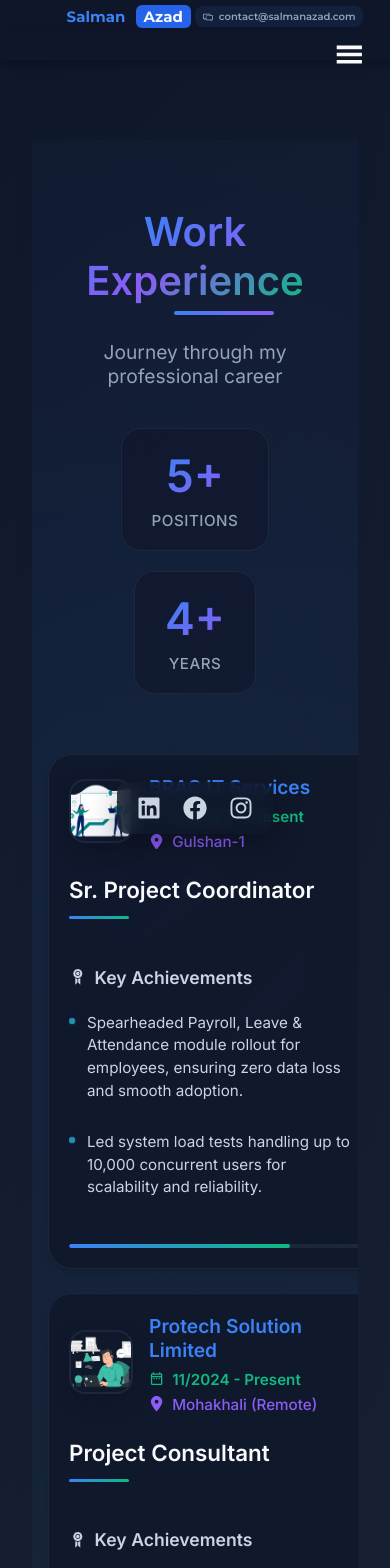
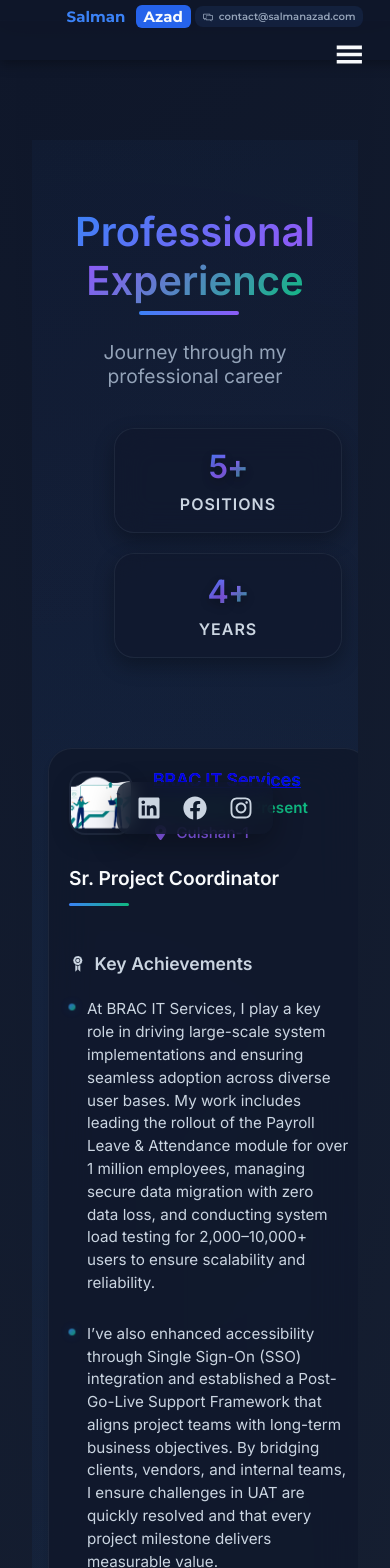
Before and after one commit to TushanSakib/salman-Portfolio, a Next.js app: page /experience in a window 390 px wide. Shown: the top 1568 px of the page. Built offline with nearby package versions, Linux system fonts and the light colour scheme.

Commit message:
Changes done in Experienc format

```diff
--- a/public/data/data.json
+++ b/public/data/data.json
@@ -8,26 +8,22 @@
         "duration": "01/2025 - Present",
         "location": "Gulshan-1",
         "website": "https://bracits.com/",
-        "image": "/images/Consultant.png",
+        "image": "/images/consultant.png",
         "responsibilities": [
-          "Spearheaded Payroll, Leave & Attendance module rollout for employees, ensuring zero data loss and smooth adoption.",
-          "Led system load tests handling up to 10,000 concurrent users for scalability and reliability.",
-          "Enhanced system accessibility by integrating Single Sign-On (SSO), improving user experience.",
-          "Established Post-Go-Live Support Framework, aligning practices for ongoing efficiency."
+          "At BRAC IT Services, I play a key role in driving large-scale system implementations and ensuring seamless adoption across diverse user bases. My work includes leading the rollout of the Payroll Leave & Attendance module for over 1 million employees, managing secure data migration with zero data loss, and conducting system load testing for 2,000–10,000+ users to ensure scalability and reliability.",
+          "I’ve also enhanced accessibility through Single Sign-On (SSO) integration and established a Post-Go-Live Support Framework that aligns project teams with long-term business objectives. By bridging clients, vendors, and internal teams, I ensure challenges in UAT are quickly resolved and that every project milestone delivers measurable value."
         ]
       },
       {
         "role": "Project Consultant",
         "company": "Protech Solution Limited",
-        "duration": "11/2024 - Present",
-        "location": "Mohakhali (Remote)",
+        "duration": "02/2025 - Present",
+        "location": "Remote, Mohakhali",
         "website": "https://gettiko.com/",
         "image": "/images/coordinator.png",
         "responsibilities": [
-          "Advised on Hanif Enterprise Digital Challan System & Tiko B2B ERP, aligning solutions with business goals.",
-          "Reduced project turnaround time by 20% by optimizing coordination between 10+ teams and stakeholders.",
-          "Enhanced ERP visibility for transport clients, automating trip challans and reducing manual work.",
-          "Facilitated stakeholder communication to align expectations and improve satisfaction."
+          " As a consultant, I’ve worked on digital transformation projects like the Hanif Enterprise Digital Challan Management System and the Tiko B2B ERP solution. My role involves aligning technical requirements with business goals, optimizing processes, and streamlining communications between clients, vendors, and internal teams.",
+          "Through structured planning and stakeholder coordination, I helped reduce project turnaround times by 20%, while contributing to improved ERP visibility and automation for the transport industry."
         ]
       },
       {
@@ -36,13 +32,10 @@
         "duration": "09/2022 - 12/2024",
         "location": "Gulshan-2",
         "website": "https://jatri.co/",
-        "image": "/images/Consultant.png",
+        "image": "/images/consultant.png",
         "responsibilities": [
-          "Managed public transport ticketing solutions serving 150M+ tickets and 10k+ daily users.",
-          "Improved project execution by 25% through better dependency management and risk mitigation.",
-          "Implemented workflow improvements reducing project timelines by 15%.",
-          "Led and mentored a team of 3 SQA engineers for 6 months.",
-          "Coordinated multiple projects with ClickUp, ensuring milestone alignment."
+          " At Jatri, I contributed to scaling public transport ticketing solutions that reached 10,000+ active users and facilitated the issuance of 150M+ tickets. I managed multiple projects simultaneously, driving efficiency improvements that cut project timelines by 15% and improved execution success rates by 25%.",
+          "I also led a team of 3 SQA engineers for 6 months, where I focused on task delegation, mentoring, and performance evaluations. My work emphasized collaboration, risk mitigation, and ensuring project milestones were consistently met."
         ]
       },
       {
@@ -51,12 +44,10 @@
         "duration": "08/2021 - 09/2022",
         "location": "Gulshan-2",
         "website": "https://jatri.co/",
-        "image": "/images/Consultant.png",
+        "image": "/images/consultant.png",
         "responsibilities": [
-          "Boosted user engagement by 40% through transport ticketing system improvements.",
-          "Conducted market research to guide product roadmap planning.",
-          "Collaborated with engineers to translate product requirements into technical specifications.",
-          "Supported agile processes including sprint planning and reviews."
+          "In this role, I worked closely with product managers and engineers to shape the development of transportation ticketing systems. By conducting market research, analyzing trends, and participating in agile sprints, I supported B2B service enhancements that increased user engagement by 40%.",
+          "I translated business needs into technical requirements, ensuring engineering teams had clear specifications and roadmaps to deliver impactful solutions."
         ]
       },
       {
@@ -65,10 +56,9 @@
         "duration": "03/2020 - 02/2021",
         "location": "Gulshan-1",
         "website": "",
-        "image": "/images/Consultant.png",
+        "image": "/images/consultant.png",
         "responsibilities": [
-          "Resolved 100% of escalated desktop and laptop network issues.",
-          "Maintained and managed inventory of over 5M network equipment items."
+          "At Amber IT, I provided technical support for network troubleshooting and hardware management, resolving escalated customer issues with a 100% success rate. Additionally, I maintained and managed equipment inventory worth over 5 million BDT, ensuring operational reliability and resource optimization."
         ]
       }
     ]
--- a/src/app/experience/about.module.css
+++ b/src/app/experience/about.module.css
@@ -24,38 +24,6 @@
     radial-gradient(circle at 80% 80%, rgba(139, 92, 246, 0.08) 0%, transparent 50%),
     radial-gradient(circle at 40% 60%, rgba(16, 185, 129, 0.04) 0%, transparent 50%);
   pointer-events: none;
-}
-
-/* Loading States */
-.loadingContainer {
-  display: flex;
-  justify-content: center;
-  align-items: center;
-  min-height: 100vh;
-  background: linear-gradient(135deg, #0f172a 0%, #1e293b 100%);
-}
-
-.loadingSpinner {
-  text-align: center;
-  color: #94a3b8;
-  font-size: 1.2rem;
-}
-
-.loadingSpinner::before {
-  content: '';
-  display: block;
-  width: 40px;
-  height: 40px;
-  margin: 0 auto 20px;
-  border: 3px solid rgba(59, 130, 246, 0.1);
-  border-top: 3px solid #3b82f6;
-  border-radius: 50%;
-  animation: spin 1s linear infinite;
-}
-
-@keyframes spin {
-  0% { transform: rotate(0deg); }
-  100% { transform: rotate(360deg); }
 }
 
 /* Header Section */
@@ -102,57 +70,11 @@
   font-weight: 400;
 }
 
-/* Experience Stats */
-.experienceStats {
-  display: flex;
-  flex-direction: row;
-  gap: 60px;
-  justify-content: center;
-  align-items: center;
-}
-
-.statItem {
+/* Cards Container - now flex column */
+.cardsContainer {
   display: flex;
   flex-direction: column;
-  align-items: center;
-  gap: 8px;
-  padding: 20px 30px;
-  background: rgba(15, 23, 42, 0.6);
-  backdrop-filter: blur(20px);
-  border: 1px solid rgba(148, 163, 184, 0.1);
-  border-radius: 20px;
-  transition: all 0.3s ease;
-}
-
-.statItem:hover {
-  transform: translateY(-4px);
-  border-color: rgba(59, 130, 246, 0.3);
-  box-shadow: 0 15px 30px rgba(59, 130, 246, 0.1);
-}
-
-.statNumber {
-  font-size: 2.8rem;
-  font-weight: 800;
-  background: linear-gradient(135deg, #3b82f6, #8b5cf6);
-  background-clip: text;
-  -webkit-background-clip: text;
-  color: transparent;
-}
-
-.statLabel {
-  font-size: 0.95rem;
-  font-weight: 500;
-  color: #94a3b8;
-  text-transform: uppercase;
-  letter-spacing: 0.5px;
-}
-
-/* Cards Container */
-.cardsContainer {
-  display: grid;
-  grid-template-columns: repeat(auto-fit, minmax(320px, 1fr));
   gap: 32px;
-  justify-content: center;
   position: relative;
   z-index: 2;
 }
@@ -164,7 +86,7 @@
   border: 1px solid rgba(148, 163, 184, 0.1);
   border-radius: 24px;
   padding: 32px;
-  width: 100%;
+  width: 90%;
   display: flex;
   flex-direction: column;
   transition: all 0.4s cubic-bezier(0.4, 0, 0.2, 1);
@@ -216,7 +138,80 @@
   flex-shrink: 0;
 }
 
-/* Next.js Image styling */
+/* Experience Stats Wrapper */
+.experienceStats {
+  display: flex;
+  flex-direction: row;
+  gap: 60px;
+  justify-content: center;
+  align-items: center;
+  margin-bottom: 30px;
+  flex-wrap: wrap;
+}
+
+/* Each Stat Item */
+.statItem {
+  display: flex;
+  flex-direction: column;
+  align-items: center;
+  gap: 8px;
+  padding: 20px 40px;
+  background: rgba(15, 23, 42, 0.6); /* Glassmorphism effect */
+  backdrop-filter: blur(16px);
+  border: 1px solid rgba(148, 163, 184, 0.1);
+  border-radius: 20px;
+  transition: all 0.3s ease;
+  text-align: center;
+  position: relative;
+  overflow: hidden;
+  box-shadow: 0 8px 20px rgba(0,0,0,0.3);
+}
+
+/* Glow Line on Hover */
+.statItem::before {
+  content: '';
+  position: absolute;
+  top: 0;
+  left: -100%;
+  width: 100%;
+  height: 3px;
+  background: linear-gradient(90deg, #3b82f6, #8b5cf6, #10b981);
+  transition: all 0.4s ease;
+}
+
+.statItem:hover::before {
+  left: 0;
+}
+
+/* Hover Effects */
+.statItem:hover {
+  transform: translateY(-6px) scale(1.05);
+  border-color: rgba(59, 130, 246, 0.4);
+  box-shadow: 0 15px 30px rgba(59, 130, 246, 0.2);
+}
+
+/* Stat Number (Big, Gradient Text) */
+.statNumber {
+  font-size: 2rem;
+  font-weight: 800;
+  background: linear-gradient(135deg, #3b82f6, #8b5cf6, #10b981);
+  background-clip: text;
+  -webkit-background-clip: text;
+  color: transparent;
+  letter-spacing: -1px;
+  text-shadow: 0 4px 10px rgba(0,0,0,0.3);
+}
+
+/* Stat Label */
+.statLabel {
+  font-size: 1rem;
+  font-weight: 600;
+  color: #cbd5e1;
+  text-transform: uppercase;
+  letter-spacing: 1px;
+}
+
+
 .companyLogo {
   width: 80px;
   height: 80px;
@@ -241,33 +236,20 @@
   font-size: 1.4rem;
   margin: 0 0 8px 0;
   font-weight: 700;
-  color: #f8fafc;
+  text-decoration: none;
+
+  /* Gradient Text */
+  background: linear-gradient(135deg, #3b82f6, #8b5cf6, #10b981);
+  background-clip: text;
+  -webkit-background-clip: text;
+  color: transparent;
+  display: inline-block;
+  transition: all 0.3s ease;
 }
 
-.company a {
-  color: #3b82f6;
-  text-decoration: none;
-  transition: all 0.3s ease;
-  position: relative;
-}
-
-.company a::after {
-  content: '';
-  position: absolute;
-  bottom: -2px;
-  left: 0;
-  width: 0;
-  height: 2px;
-  background: linear-gradient(90deg, #3b82f6, #8b5cf6);
-  transition: width 0.3s ease;
-}
-
-.company a:hover {
-  color: #60a5fa;
-}
-
-.company a:hover::after {
-  width: 100%;
+.company:hover {
+  opacity: 0.85;
+  transform: translateY(-2px);
 }
 
 .metaInfo {
@@ -337,9 +319,7 @@
   display: flex;
   flex-direction: column;
   gap: 12px;
-  max-height: 200px;
-  overflow-y: auto;
-  padding-right: 8px;
+  /* Removed max-height and scrolling */
 }
 
 .responsibilityItem {
@@ -405,92 +385,51 @@
   to { width: 75%; }
 }
 
-/* Custom Scrollbar */
-.responsibilities::-webkit-scrollbar {
-  width: 6px;
-}
+.duration { color: #10b981; display: flex; align-items:center; gap: 8px; font-weight: 600; }
+.location { color: #8b5cf6; display: flex; align-items:center; gap: 8px; font-weight:500; }
 
-.responsibilities::-webkit-scrollbar-track {
-  background: rgba(15, 23, 42, 0.3);
-  border-radius: 3px;
-}
+/* Role */
+.roleSection { margin-bottom: 24px; }
+.role { font-size: 1.6rem; font-weight:700; color:#f8fafc; margin-bottom:12px; }
+.roleUnderline { width:60px; height:3px; background: linear-gradient(90deg,#3b82f6,#10b981); border-radius:2px; }
 
-.responsibilities::-webkit-scrollbar-thumb {
-  background: rgba(59, 130, 246, 0.3);
-  border-radius: 3px;
-}
+/* Responsibilities */
+.responsibilitiesWrapper { margin-bottom:24px; }
+.responsibilitiesTitle { font-size:1.1rem; font-weight:600; color:#cbd5e1; margin-bottom:16px; display:flex; gap:8px; align-items:center; }
+.responsibilities { list-style:none; padding:0; margin:0; display:flex; flex-direction:column; gap:12px; }
+.responsibilityItem { display:flex; align-items:flex-start; gap:12px; padding:8px 0; }
+.bulletPoint { width:6px; height:6px; border-radius:50%; background: linear-gradient(135deg,#3b82f6,#10b981); flex-shrink:0; margin-top:6px; box-shadow:0 0 10px rgba(59,130,246,0.3); animation:pulse 2s infinite; }
+@keyframes pulse {0%,100%{opacity:1;transform:scale(1);}50%{opacity:0.7;transform:scale(1.2);} }
+.responsibilityItem span { font-size:0.95rem; color:#cbd5e1; line-height:1.5; }
 
-.responsibilities::-webkit-scrollbar-thumb:hover {
-  background: rgba(59, 130, 246, 0.5);
-}
+/* Footer */
+.cardFooter { margin-top:auto; padding-top:16px; }
+.progressBar { width:100%; height:4px; background:rgba(148,163,184,0.1); border-radius:2px; overflow:hidden; }
+.progressFill { width:75%; height:100%; background: linear-gradient(90deg,#3b82f6,#10b981); border-radius:2px; animation:fillProgress 2s ease-out; }
+@keyframes fillProgress { from { width:0; } to { width:75%; } }
 
-/* Responsive Design */
+/* Responsive - Tablets & Mobiles */
 @media (max-width: 1024px) {
-  .containerFullWidth {
-    margin-left: 0;
-    max-width: 100vw;
-    padding: 60px 20px;
-  }
-
-  .cardsContainer {
-    grid-template-columns: repeat(auto-fit, minmax(280px, 1fr));
-    gap: 24px;
-  }
-
-  .experienceStats {
-    gap: 40px;
-  }
+  .containerFullWidth { padding:60px 20px; }
+  .cardsContainer { gap:28px; }
+  .card { padding:28px; width:95%; }
+  .experienceStats { gap:30px; }
+  .statItem { padding:18px 32px;}
 }
 
 @media (max-width: 768px) {
-  .cardsContainer {
-    grid-template-columns: 1fr;
-  }
-
-  .card {
-    padding: 24px;
-  }
-
-  .cardHeader {
-    gap: 16px;
-  }
-
-  .companyLogo {
-    width: 60px !important;
-    height: 60px !important;
-  }
-
-  .experienceStats {
-    flex-direction: column;
-    gap: 20px;
-  }
+  .experienceStats { flex-direction: column; gap:24px; }
+  .statItem { width:100%; max-width:300px; }
+  .card { padding:24px; }
+  .companyLogo { width:60px; height:60px; }
+  .role { font-size:1.4rem; }
+  .company { font-size:1.2rem; }
 }
 
 @media (max-width: 480px) {
-  .containerFullWidth {
-    padding: 40px 16px;
-  }
-
-  .card {
-    padding: 20px;
-  }
-
-  .role {
-    font-size: 1.4rem;
-  }
-
-  .company {
-    font-size: 1.2rem;
-  }
+  .containerFullWidth { padding:40px 16px; }
+  .card { padding:20px; }
+  .role { font-size:1.2rem; }
+  .company { font-size:1.1rem; }
+  .experienceStats { gap:20px; }
 }
-
-/* Focus States for Accessibility */
-.card:focus {
-  outline: 2px solid #3b82f6;
-  outline-offset: 2px;
-}
-
-.card:focus-visible {
-  outline: 2px solid #3b82f6;
-  outline-offset: 2px;
-}
--- a/src/app/experience/page.js
+++ b/src/app/experience/page.js
@@ -40,7 +40,7 @@ function Experience() {
       <div className={styles.containerFullWidth}>
         <div className={styles.headerSection}>
           <h1 className={styles.title}>
-            <span className={styles.titleGradient}>Work Experience</span>
+            <span className={styles.titleGradient}>Professional Experience</span>
           </h1>
           <p className={styles.subtitle}>Journey through my professional career</p>
           <div className={styles.experienceStats}>
```
